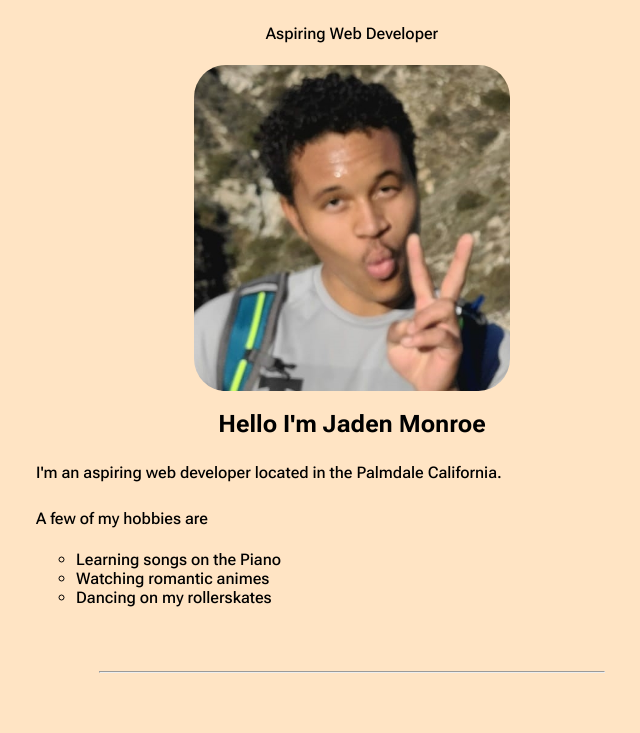
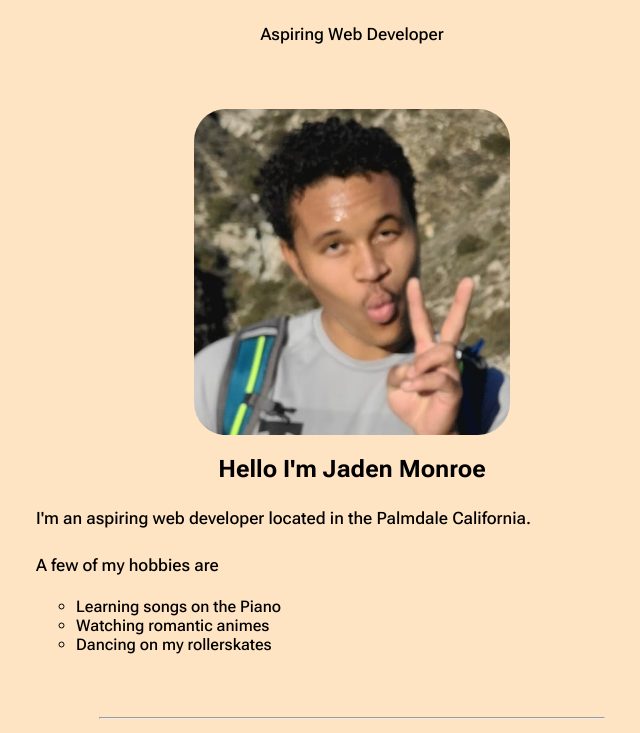
Before and after one commit to jmonroe33/Basic-ugly-portfolio, a plain HTML site: page index.html in a window 1280 px wide. Shown: the part 62-795 px from the top of the page, without its empty margins (288-928 px from the left). Drawn offline with Linux system fonts and the light colour scheme.

Commit message:
Update styles.css

```diff
--- a/styles.css
+++ b/styles.css
@@ -5,11 +5,13 @@ html{
 body{
     background-color: bisque ;
 }
-
+/* center everything including image */
 header{
     text-align: center;
     margin: auto;
+    height:150px;
 }
+
 img {
      display: block;
      margin-left: auto;
@@ -17,7 +19,7 @@ img {
      width: 50%;
      border-radius: 10%;
 }
-/* style for the whole middle portion of the content, everything centered */
+
 main{
     display: block;
     margin-left: auto;
@@ -39,7 +41,7 @@ margin: 10%;
 }
 
 
-
+/*  All list styles */
 ul{
     list-style: circle;
 }
@@ -51,6 +53,7 @@ h2{
 
 p{
 line-height: 30px;
+    font-size:17px;
 }
 footer ul{
     list-style: none;
@@ -60,7 +63,7 @@ width:70%;
 padding-left: 100px;
 
 }
-
+/* style for all links */
 a{
     text-decoration: none;
     color: black;
@@ -69,5 +72,5 @@ a{
 a:hover {
     text-decoration: underline;
     color: red;
-    transform: rotate(180deg) ;
+
 }
```
